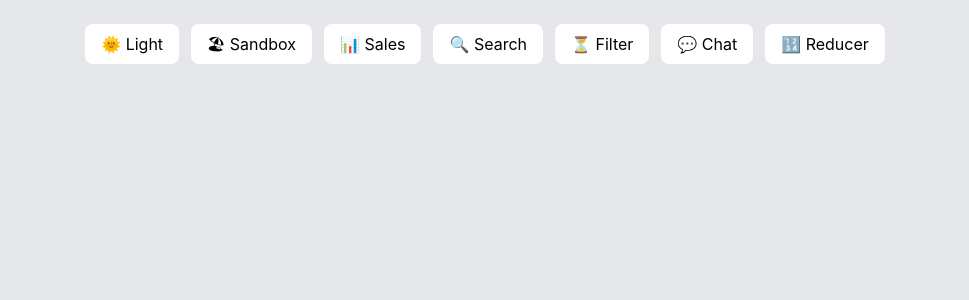
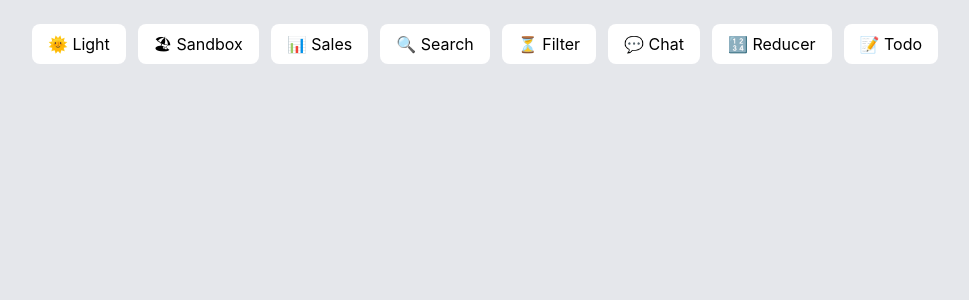
Before and after one commit to amirul-git/react-interactivity, a React (Vite) app: page / in a window 1280 px wide. Shown: the top 300 px of the page, without its empty margins (155-1124 px from the left). Built offline with nearby package versions, Linux system fonts and the light colour scheme.

Commit message:
Add todo route

```diff
--- a/src/routes/root.jsx
+++ b/src/routes/root.jsx
@@ -46,6 +46,12 @@ export default function Root() {
         >
           🔢 Reducer
         </Link>
+        <Link
+          to={"todo"}
+          className="cursor-pointer px-4 py-2 bg-white rounded-lg"
+        >
+          📝 Todo
+        </Link>
       </main>
     </>
   );
```
